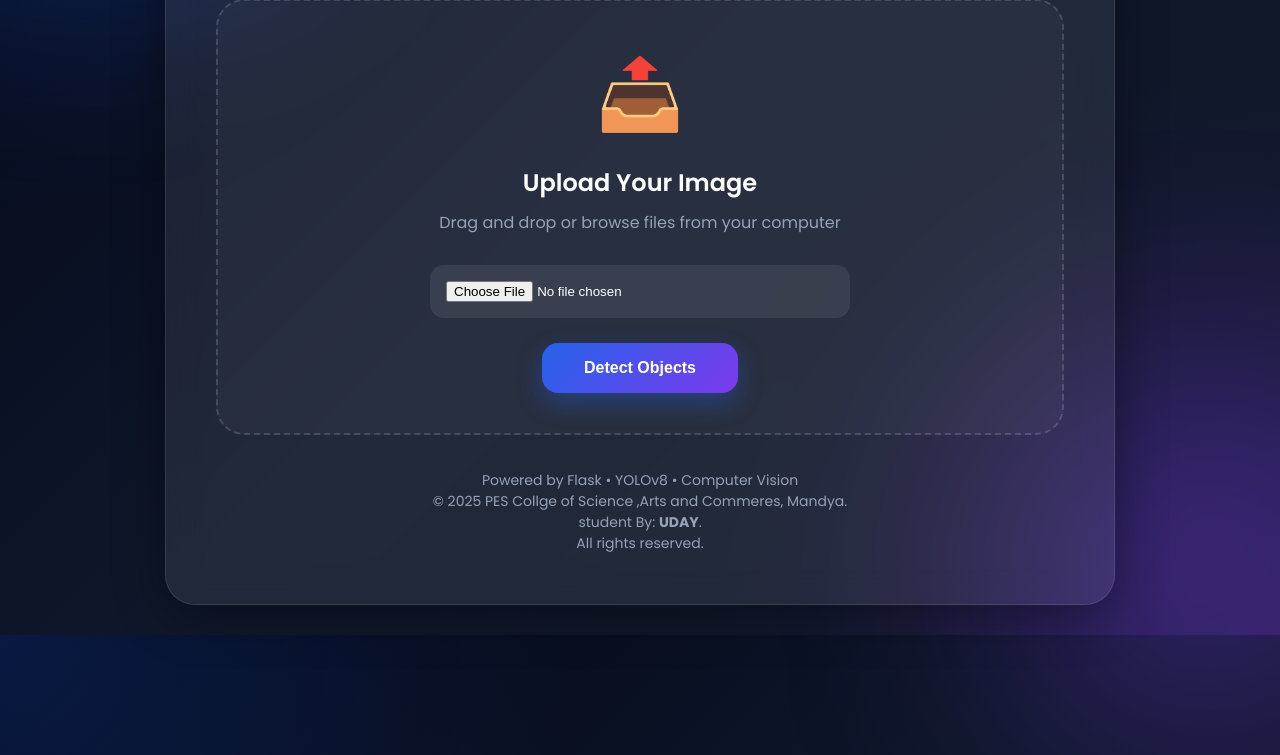
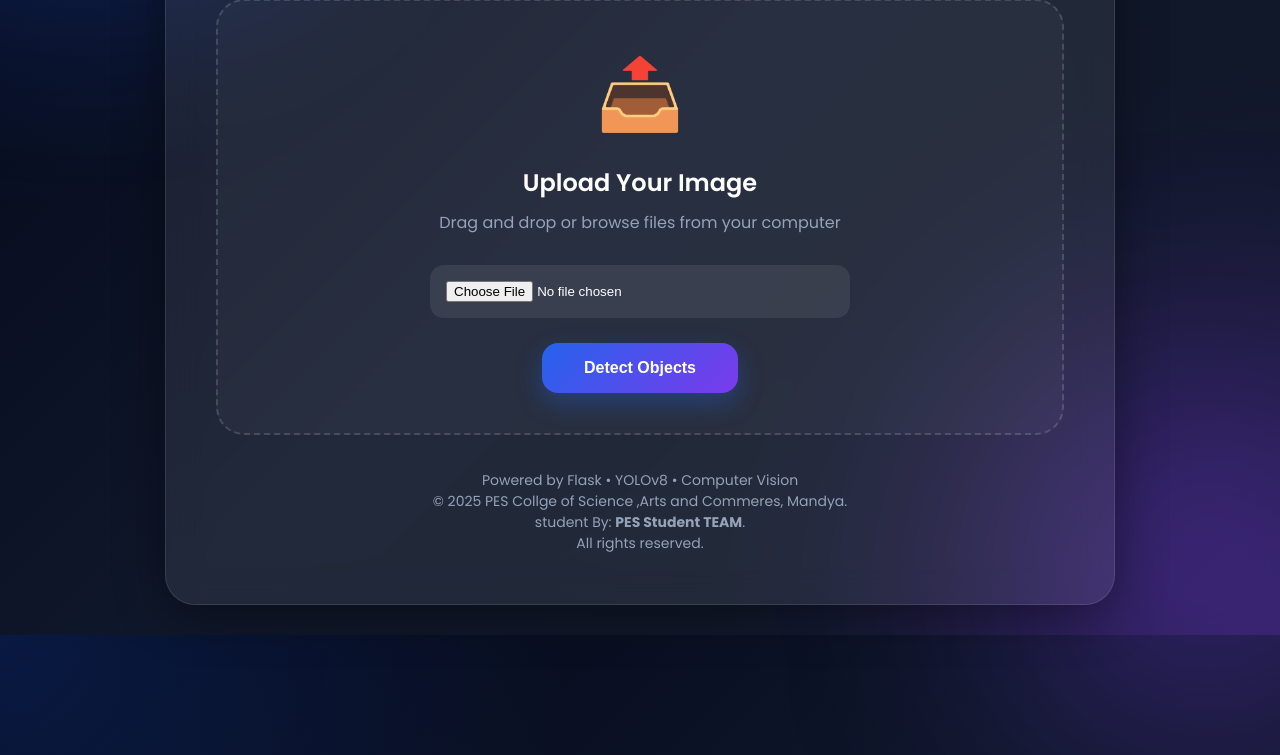
Before and after one commit to UdayCK8/ObjectDetection, a Flask app: page / in a window 1280 px wide; the page is wider, and only the part inside the window is pictured. Shown: the part 362-1117 px from the top of that part. Run offline with Flask 3, Linux system fonts and the light colour scheme.

Commit message:
Update footer student attribution in index.html

```diff
--- a/work/templates/index.html
+++ b/work/templates/index.html
@@ -598,7 +598,7 @@
             Powered by Flask • YOLOv8  • Computer Vision
             <footer>
             <p>&copy; 2025 PES Collge of Science ,Arts and Commeres, Mandya.<br/>
-                student By: <b>UDAY</b>.   <br/>  All rights reserved.</p>
+                student By: <b>PES Student TEAM</b>.   <br/>  All rights reserved.</p>
            </footer></p>
             </div>
 
```
